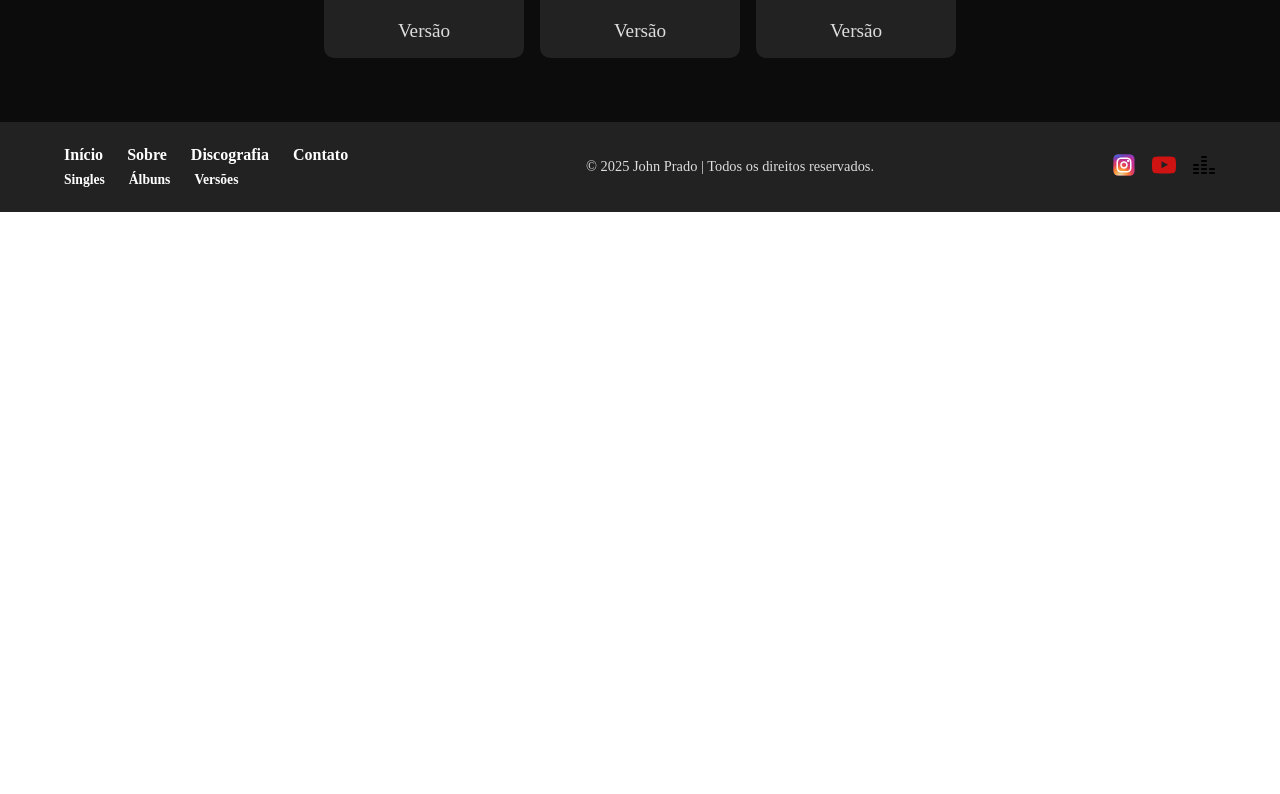
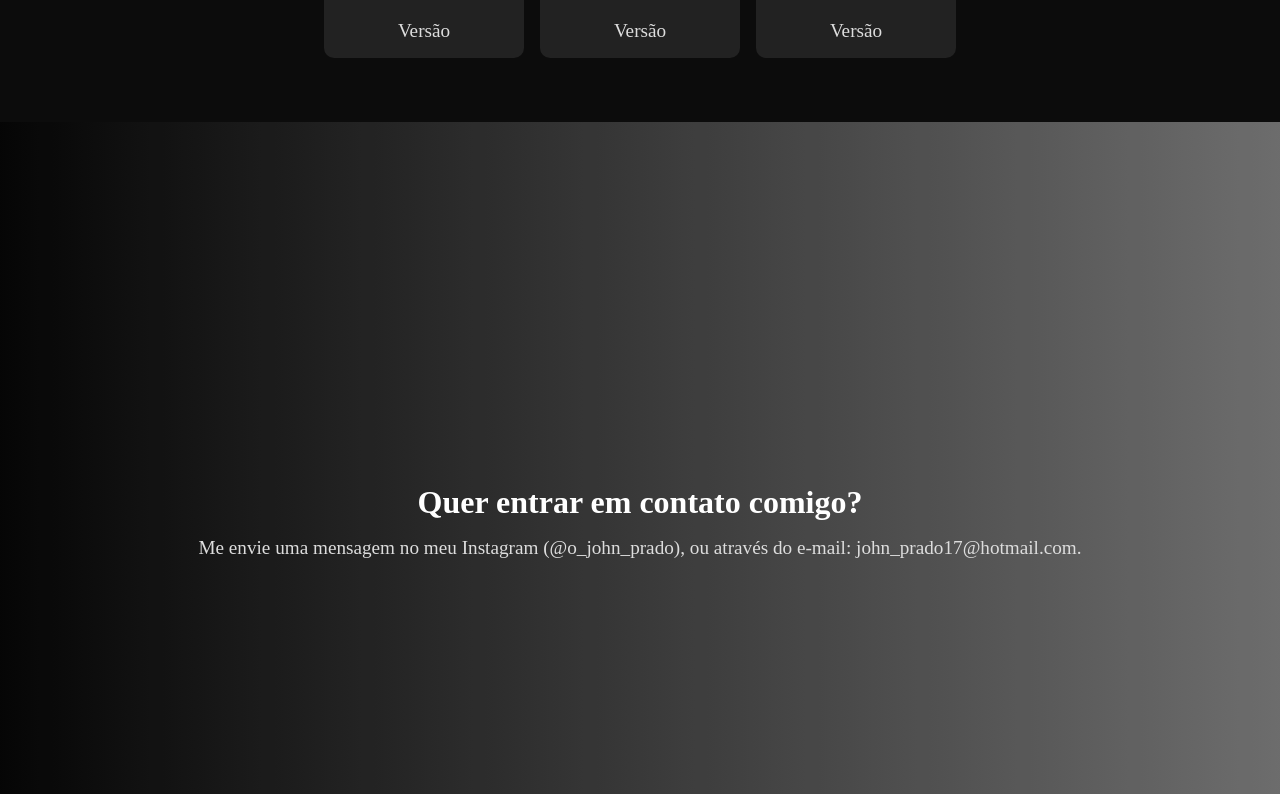
Before and after one commit to joaoluis17/music-portfolio, a Vue app: page / in a window 1280 px wide. Shown: the part 3406-4200 px from the top of the page. Before the commit the page ends 3618 px from the top, so only its background shows below. Built offline with nearby package versions, Linux system fonts and the light colour scheme.

Commit message:
criando a area de contato

```diff
--- a/src/views/Contact.vue
+++ b/src/views/Contact.vue
@@ -1,8 +1,8 @@
 <template>
     <section id="contato" class="section">
       <div class="content">
-        <h2>Contato</h2>
-        <p>Entre em contato através do e-mail: contato@johnprado.com</p>
+        <h2 class="titulo">Quer entrar em contato comigo?</h2>
+        <p class="paragrafo">Me envie uma mensagem no meu Instagram (<a href="https://www.instagram.com/o_john_prado/" class="instagram">@o_john_prado</a>), ou através do e-mail: <a href="mailto:john_prado17@hotmail.com" class="email">john_prado17@hotmail.com</a>.</p>
       </div>
     </section>
 </template>
@@ -12,3 +12,32 @@ export default {
     name: "Contact"
 }
 </script>
+
+<style scoped>
+.section {
+  background-image: url('../assets/background-contact.svg');
+}
+.titulo {
+  margin-bottom: 1rem;
+}
+.instagram {
+  font-weight: semi-bold;
+  text-decoration: none;
+  color: inherit;
+}
+.instagram:hover {
+  font-weight: 900;
+  text-decoration: underline;
+  color: inherit;
+}
+.email {
+  font-weight: semi-bold;
+  text-decoration: none;
+  color: inherit;
+}
+.email:hover {
+  font-weight: 900;
+  text-decoration: underline;
+  color: inherit;
+}
+</style>
--- a/src/views/Home.vue
+++ b/src/views/Home.vue
@@ -8,18 +8,22 @@
 
     <Discography />
 
+    <Contact />
+
   </div>
 </template>
 
 <script>
 import About from './About.vue';
+import Contact from './Contact.vue';
 import Discography from './Discography.vue';
 
 export default {
   name: "Home",
   components: {
     About,
-    Discography
+    Discography,
+    Contact
   }
 };
 </script>
```
Also changed, not shown: src/assets/background-contact.svg (added).
